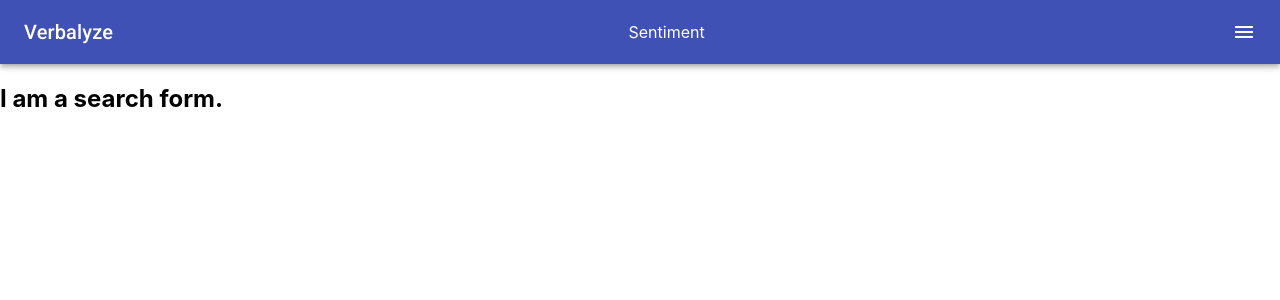
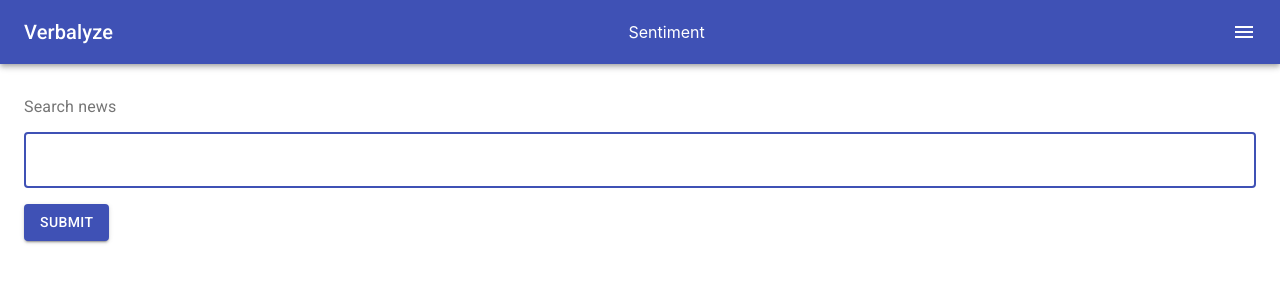
Before and after one commit to cececlar/sentify, a React (Create React App) app in the folder client/: page / in a window 1280 px wide. Shown: the top 300 px of the page. Built offline with nearby package versions, Linux system fonts and the light colour scheme; no server answers.

Commit message:
client side news search functionality

```diff
--- a/client/src/components/Article/Article.jsx
+++ b/client/src/components/Article/Article.jsx
@@ -69,7 +69,7 @@ export default function Article({
           </IconButton>
         }
         title={title}
-        subheader="September 14, 2016"
+        subheader={date}
       />
       <CardMedia className={classes.media} image={image} title="Paella dish" />
       <CardContent>
--- a/client/src/components/ArticleList/ArticleList.jsx
+++ b/client/src/components/ArticleList/ArticleList.jsx
@@ -14,6 +14,7 @@ export default function ArticleList({ articles }) {
             url={article.url}
             date={article.datePublished}
             image={article.image.url}
+            source={article.provider.name}
           />
         );
       })}
--- a/client/src/components/ArticleSearch/ArticleSearch.jsx
+++ b/client/src/components/ArticleSearch/ArticleSearch.jsx
@@ -1,9 +1,37 @@
-import React from "react";
+import React, { useState, useContext } from "react";
+import { FormLabel, TextField, Button, Box } from "@material-ui/core";
 
-export default function ArticleSearch() {
+export default function ArticleSearch({ handleSearch }) {
+  const handleSubmit = async (e) => {
+    e.preventDefault();
+    console.log(e.target.text.value);
+    handleSearch(e.target.text.value);
+    e.target.reset();
+  };
+
   return (
-    <div>
-      <h2>I am a search form.</h2>
-    </div>
+    <>
+      <Box mt={4} mb={2}>
+        <form onSubmit={handleSubmit} className="verbalyze-form">
+          <FormLabel htmlFor="text">Search news</FormLabel>
+          <Box mt={2} mb={2}>
+            <TextField
+              name="text"
+              id="text"
+              type="text"
+              variant="outlined"
+              multiline
+              rows="1"
+              fullWidth
+              autoFocus
+              required
+            />
+          </Box>
+          <Button type="submit" variant="contained" color="primary">
+            Submit
+          </Button>
+        </form>
+      </Box>
+    </>
   );
 }
--- a/client/src/pages/Newsfeed.jsx
+++ b/client/src/pages/Newsfeed.jsx
@@ -3,14 +3,17 @@ import ArticleSearch from "../components/ArticleSearch/ArticleSearch";
 import ArticleList from "../components/ArticleList/ArticleList";
 import { useState, useEffect } from "react";
 import axios from "axios";
+import { Container } from "@material-ui/core";
 
 export default function Newsfeed() {
   const [newsArticles, setNewsArticles] = useState([]);
+  const [searchTerm, setSearchTerm] = useState("");
 
   const searchNewsByTerm = async () => {
+    console.log("inside searchNewsByTerm");
     try {
       const news = await axios.post("/api/news", {
-        searchQuery: "taylor swift",
+        searchQuery: searchTerm,
       });
       console.log(news.data.value);
       setNewsArticles(news.data.value);
@@ -19,13 +22,23 @@ export default function Newsfeed() {
     }
   };
 
+  const handleSearch = (string) => {
+    console.log("inside handleSearch");
+    setSearchTerm(string);
+  };
+
   useEffect(() => {
-    searchNewsByTerm();
-  }, []);
+    console.log("inside useEffect");
+    if (searchTerm) {
+      searchNewsByTerm();
+    }
+  }, [searchTerm]);
 
   return (
     <div>
-      <ArticleSearch />
+      <Container>
+        <ArticleSearch handleSearch={handleSearch} />
+      </Container>
       <ArticleList articles={newsArticles} />
     </div>
   );
```
Also changed, not shown: 1 other file (tests, documents, lock files or other folders).
